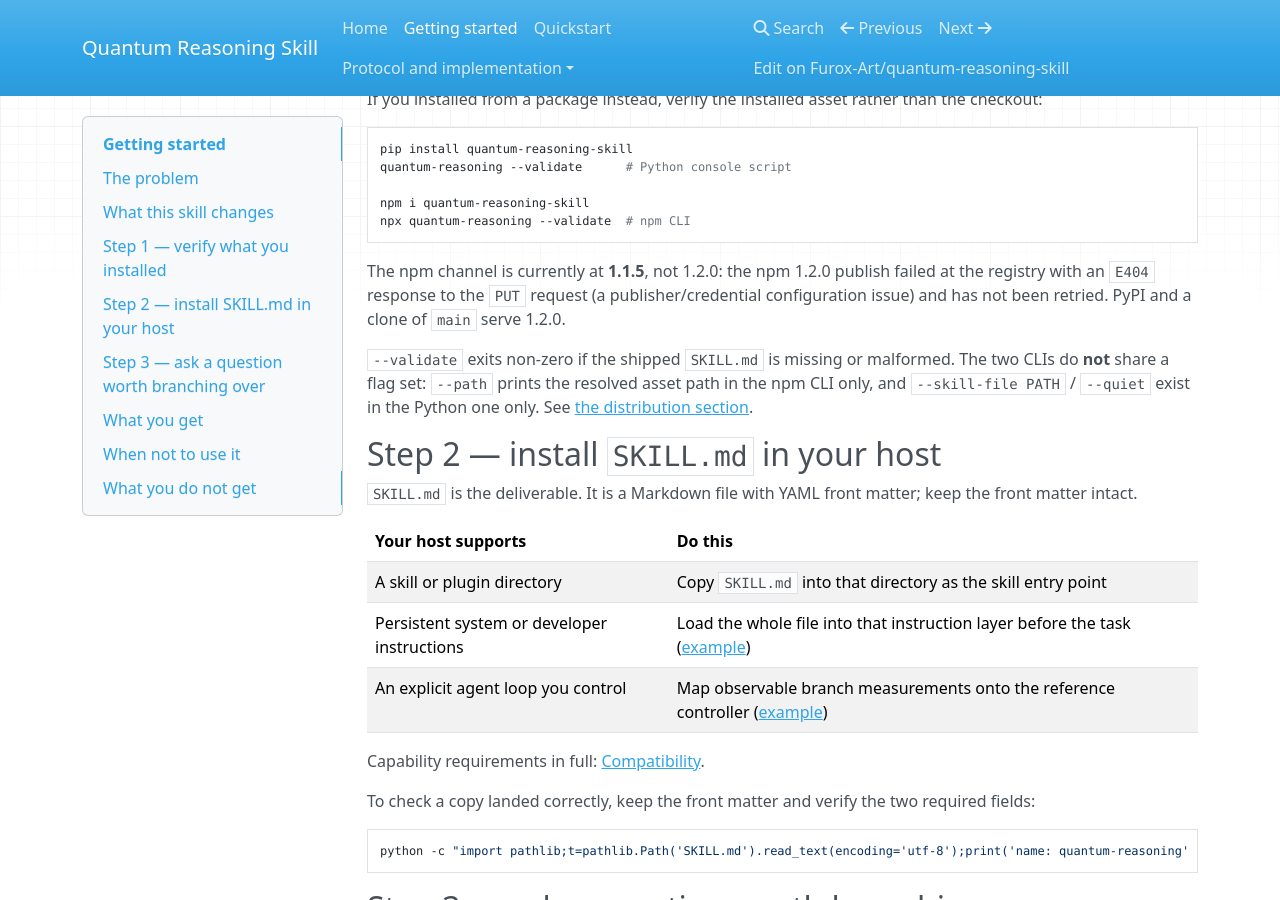
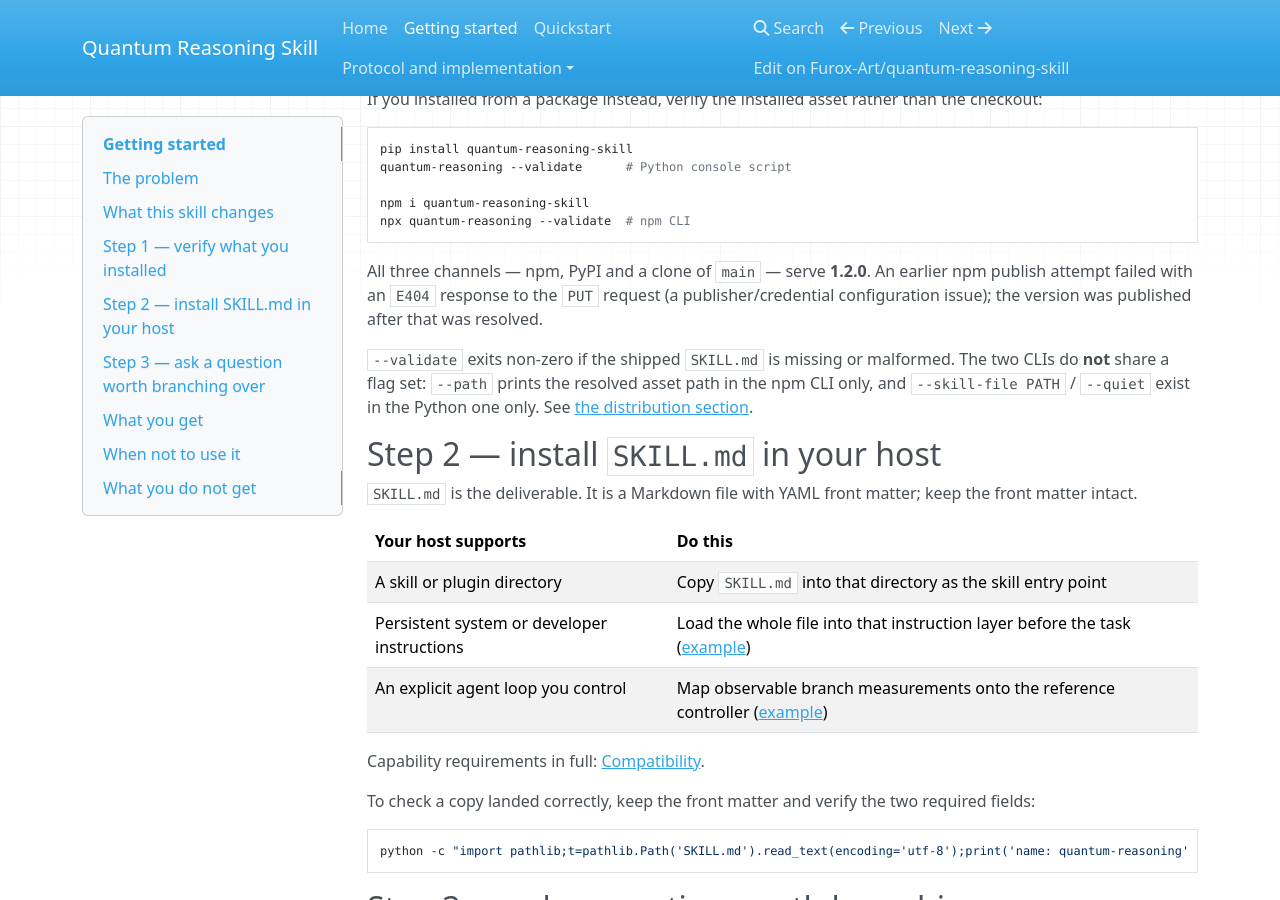
Before and after one commit to Furox-Art/quantum-reasoning-skill, an MkDocs documentation site: the page built from docs/getting-started.md, in a window 1280 px wide and 900 px high, scrolled down 603 px. Built offline with MkDocs 1.6.1, drawn with Linux system fonts in a browser that asks for light colours; nearby versions of some CDN libraries.

Commit message:
docs: record npm 1.2.0 as published and attested

````diff
--- a/docs/getting-started.md
+++ b/docs/getting-started.md
@@ -36,10 +36,10 @@ npm i quantum-reasoning-skill
 npx quantum-reasoning --validate  # npm CLI
 ```
 
-The npm channel is currently at **1.1.5**, not 1.2.0: the npm 1.2.0 publish
-failed at the registry with an `E404` response to the `PUT` request (a
-publisher/credential configuration issue) and has not been retried. PyPI and a
-clone of `main` serve 1.2.0.
+All three channels — npm, PyPI and a clone of `main` — serve **1.2.0**. An
+earlier npm publish attempt failed with an `E404` response to the `PUT` request
+(a publisher/credential configuration issue); the version was published after
+that was resolved.
 
 `--validate` exits non-zero if the shipped `SKILL.md` is missing or malformed. The two CLIs
 do **not** share a flag set: `--path` prints the resolved asset path in the npm CLI only, and
````
Also changed, not shown: CHANGELOG.md (+8 -5 lines), README.md (+16 -14 lines), SECURITY.md (+8 -3 lines), docs/COMPATIBILITY.md (+2 -4 lines), 1 other file.
